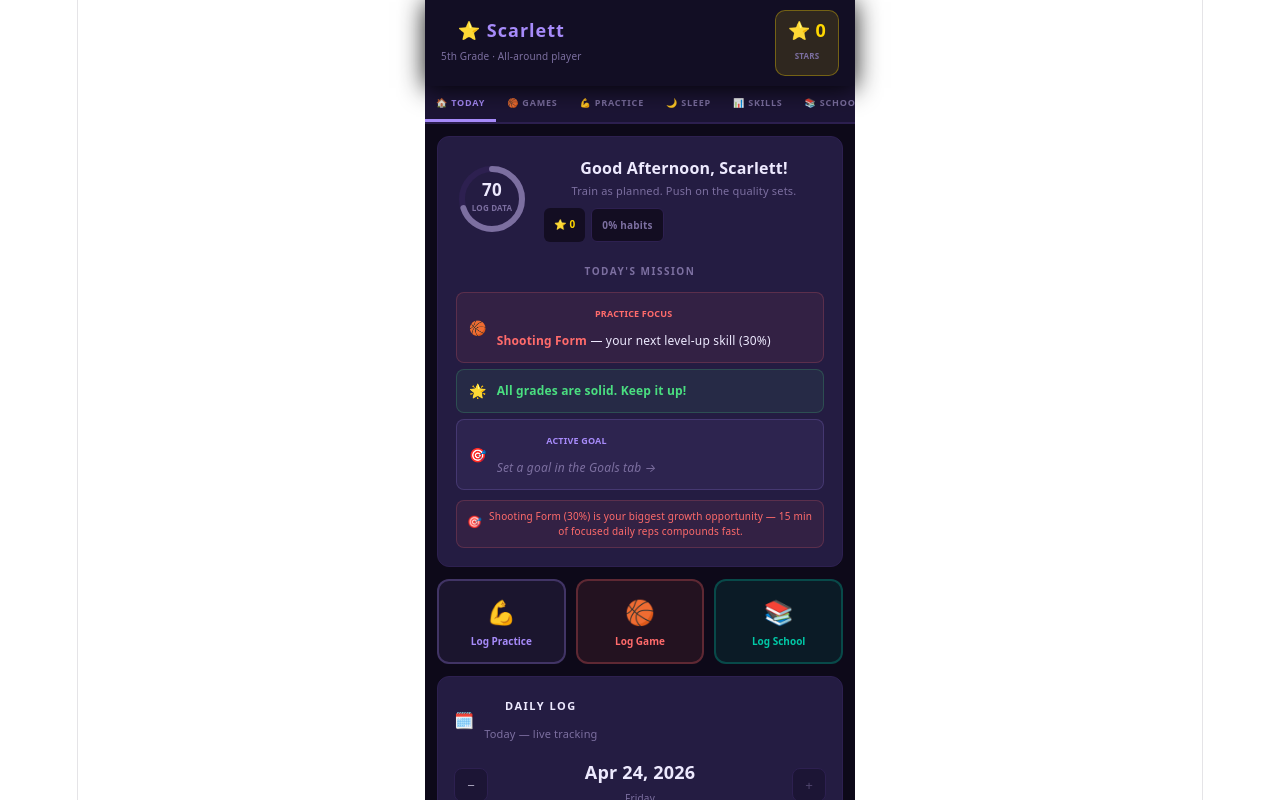
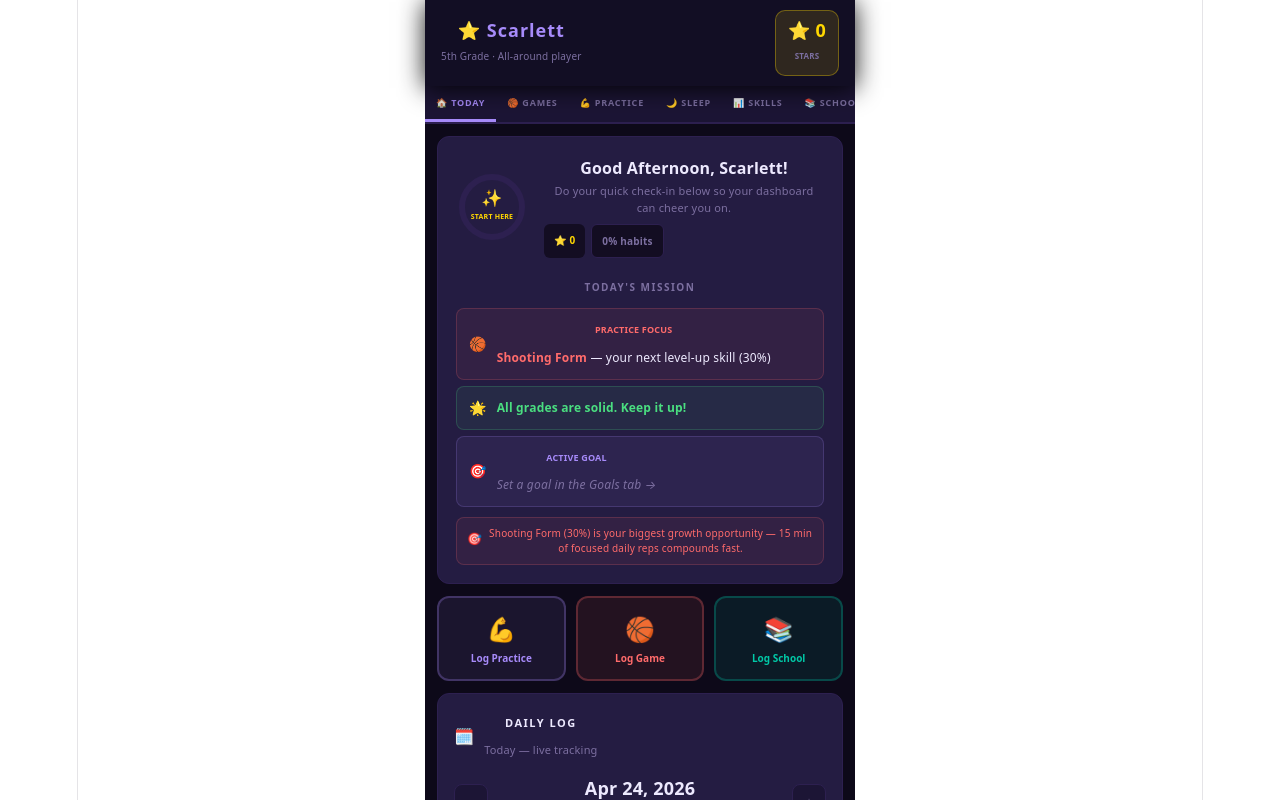
Before and after one commit to cdebacamatt/Scarlett-Tracker, a React (Vite) app: page / in a window 1280 px wide. Shown: the top 800 px of the page. Built offline with nearby package versions, Linux system fonts and the light colour scheme.

Commit message:
Add files via upload

```diff
--- a/src/App.jsx
+++ b/src/App.jsx
@@ -65,15 +65,15 @@ const STYLE={scorer:{col:C.coral,label:"Scorer"},playmaker:{col:C.purple,label:"
 function computeReadiness(vitals,sleepEntries){
   let score=70;const reasons=[];let used=0;
   const rs=sleepEntries.slice(0,3);
-  if(rs.length>=1){used+=1;const avgH=avgArr(rs.map(e=>e.hours)),avgQ=avgArr(rs.map(e=>e.quality||5));if(avgH>=9.5){score+=12;reasons.push({txt:`${avgH.toFixed(1)}h sleep — elite recovery!`,col:C.green,icon:"🌙"});}else if(avgH>=8){score+=6;reasons.push({txt:`${avgH.toFixed(1)}h — solid. Aim for 9–10h.`,col:C.teal,icon:"🌙"});}else if(avgH<7){score-=15;reasons.push({txt:`Only ${avgH.toFixed(1)}h — athletes need 9–10h. Rest tonight.`,col:C.red,icon:"🌙"});}if(avgQ<=4){score-=8;reasons.push({txt:"Poor sleep quality — consistent bedtime helps.",col:C.orange,icon:"😴"});}}
-  if(vitals.energy>0){used+=0.75;if(vitals.energy>=8){score+=12;reasons.push({txt:"High energy — perfect day to push hard!",col:C.green,icon:"⚡"});}else if(vitals.energy>=6)score+=4;else if(vitals.energy<=3){score-=12;reasons.push({txt:"Low energy — lighter practice today.",col:C.orange,icon:"⚡"});}}
-  if(vitals.mood>0){used+=0.25;if(vitals.mood>=8)score+=5;else if(vitals.mood<=3){score-=6;reasons.push({txt:"Tough mood — even 15 min of drills can help.",col:C.purple,icon:"💜"});}}
+  if(rs.length>=1){used+=1;const avgH=avgArr(rs.map(e=>e.hours)),avgQ=avgArr(rs.map(e=>e.quality||5));if(avgH>=9.5){score+=12;reasons.push({txt:`${avgH.toFixed(1)}h sleep — amazing recovery!`,col:C.green,icon:"🌙"});}else if(avgH>=8){score+=6;reasons.push({txt:`${avgH.toFixed(1)}h — nice job. Keep aiming for 9–10h.`,col:C.teal,icon:"🌙"});}else if(avgH<7){score-=15;reasons.push({txt:`Only ${avgH.toFixed(1)}h — your body needs extra rest tonight.`,col:C.red,icon:"🌙"});}if(avgQ<=4){score-=8;reasons.push({txt:"Sleep felt rough — a calm bedtime routine can help.",col:C.orange,icon:"😴"});}}
+  if(vitals.energy>0){used+=0.75;if(vitals.energy>=4){score+=12;reasons.push({txt:"High energy — this could be a big day!",col:C.green,icon:"⚡"});}else if(vitals.energy>=3)score+=4;else if(vitals.energy<=2){score-=12;reasons.push({txt:"Low energy — keep today lighter and focus on form.",col:C.orange,icon:"⚡"});}}
+  if(vitals.mood>0){used+=0.25;if(vitals.mood>=4)score+=5;else if(vitals.mood<=2){score-=6;reasons.push({txt:"A tough mood is okay — a few good reps can still be a win.",col:C.purple,icon:"💜"});}}
   score=Math.max(0,Math.min(100,score));const conf=Math.min(1,used/2);
-  if(conf<0.3)return{score:70,confidence:conf,level:{label:"LOG DATA",col:C.muted},reasons:[{txt:"Log energy and last night's sleep to unlock your real readiness score!",col:C.muted,icon:"📊"}]};
-  const level=score>=80?{label:"PEAK",col:C.green}:score>=65?{label:"READY",col:C.teal}:score>=50?{label:"MODERATE",col:C.gold}:{label:"REST DAY",col:C.orange};
-  return{score,level,reasons,confidence:conf};
+  if(conf<0.3)return{score:null,displayValue:"✨",confidence:conf,starter:true,level:{label:"START HERE",col:C.gold},reasons:[{txt:"Start with the quick check-in below to unlock your daily vibe!",col:C.gold,icon:"✨"}]};
+  const level=score>=80?{label:"LOCKED IN",col:C.green}:score>=65?{label:"READY",col:C.teal}:score>=50?{label:"EASY MODE",col:C.gold}:{label:"RECHARGE",col:C.orange};
+  return{score,displayValue:String(score),level,reasons,confidence:conf,starter:false};
 }
-function intensityMod(r){if(r.score>=80)return{label:"Full intensity",note:"You're at your best. Make every rep count today."};if(r.score>=65)return{label:"Normal intensity",note:"Train as planned. Push on the quality sets."};if(r.score>=50)return{label:"75% intensity",note:"Good session, lighter load. Technique focus today."};return{label:"Light session",note:"Rest is training too. Short drills or full rest — both are wins."};}
+function intensityMod(r){if(r.starter)return{label:"Start here",note:"Do your quick check-in below so your dashboard can cheer you on."};if(r.score>=80)return{label:"Locked in",note:"You’re feeling good — go have a strong, confident day."};if(r.score>=65)return{label:"Ready",note:"You’re ready to roll. Train as planned and have fun."};if(r.score>=50)return{label:"Easy mode",note:"Good day for quality reps, clean form, and steady effort."};return{label:"Recharge",note:"A lighter day is okay. Rest, water, and sleep still count as winning."};}
 
 function generateInsights(profile,games,practices,skills,subjects,sleepEntries,vitals,goals){
   const ins=[];
@@ -180,7 +180,7 @@ export default function ScarlettTracker(){
     const mod=intensityMod(readiness);
     const insights=generateInsights(profile,games,practices,skills,subjects,sleepEntries,vitals,goals);
     const topIn=insights.find(i=>i.col===C.red)||insights[0];
-    const r=readiness.score,circ=2*Math.PI*30,dash=circ-(r/100)*circ;
+    const r=readiness.score??0,displayVal=readiness.displayValue??String(r),circ=2*Math.PI*30,dash=circ-((readiness.score??0)/100)*circ;
     const weakestSkill=Object.entries(skills).sort((a,b)=>a[1]-b[1])[0]||["Dribbling",30];
     const gradeEntries=Object.entries(subjects).sort((a,b)=>(GRADE_MAP[a[1]]||0)-(GRADE_MAP[b[1]]||0));
     const worstSubj=gradeEntries.find(([,g])=>(GRADE_MAP[g]||0)<3);
@@ -194,8 +194,8 @@ export default function ScarlettTracker(){
           <svg width={72} height={72} style={{flexShrink:0}}>
             <circle cx={36} cy={36} r={30} fill="none" stroke={C.border} strokeWidth={6}/>
             <circle cx={36} cy={36} r={30} fill="none" stroke={readiness.level.col} strokeWidth={6} strokeLinecap="round" strokeDasharray={circ} strokeDashoffset={dash} transform="rotate(-90 36 36)" style={{transition:"all .5s ease"}}/>
-            <text x={36} y={33} textAnchor="middle" fill={C.text} fontSize={17} fontWeight={800} fontFamily="system-ui">{r}</text>
-            <text x={36} y={48} textAnchor="middle" fill={readiness.level.col} fontSize={8} fontWeight={800} fontFamily="system-ui">{readiness.level.label}</text>
+            <text x={36} y={33} textAnchor="middle" fill={C.text} fontSize={displayVal.length>2?14:17} fontWeight={800} fontFamily="system-ui">{displayVal}</text>
+            <text x={36} y={48} textAnchor="middle" fill={readiness.level.col} fontSize={readiness.level.label.length>9?7:8} fontWeight={800} fontFamily="system-ui">{readiness.level.label}</text>
           </svg>
           <div style={{flex:1}}>
             <div style={{fontWeight:900,fontSize:16,color:C.text,marginBottom:2}}>Good {new Date().getHours()<12?"Morning":"Afternoon"}, {profile.name}!</div>
```
